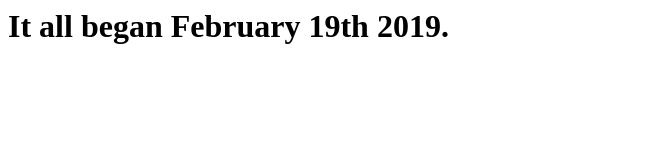
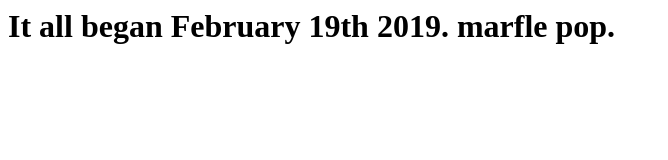
Before and after one commit to RegularRobo/night, a plain HTML site: page index.html in a window 1280 px wide. Shown: the whole page, without its empty margins (0-668 px from the left). Drawn offline with Linux system fonts and the light colour scheme.

Commit message:
added marfle pop to header

```diff
--- a/index.html
+++ b/index.html
@@ -1,5 +1,5 @@
 <html>
 <h1>
-It all began February 19th 2019.
+It all began February 19th 2019. marfle pop.
 </h1>
 </html>
```
